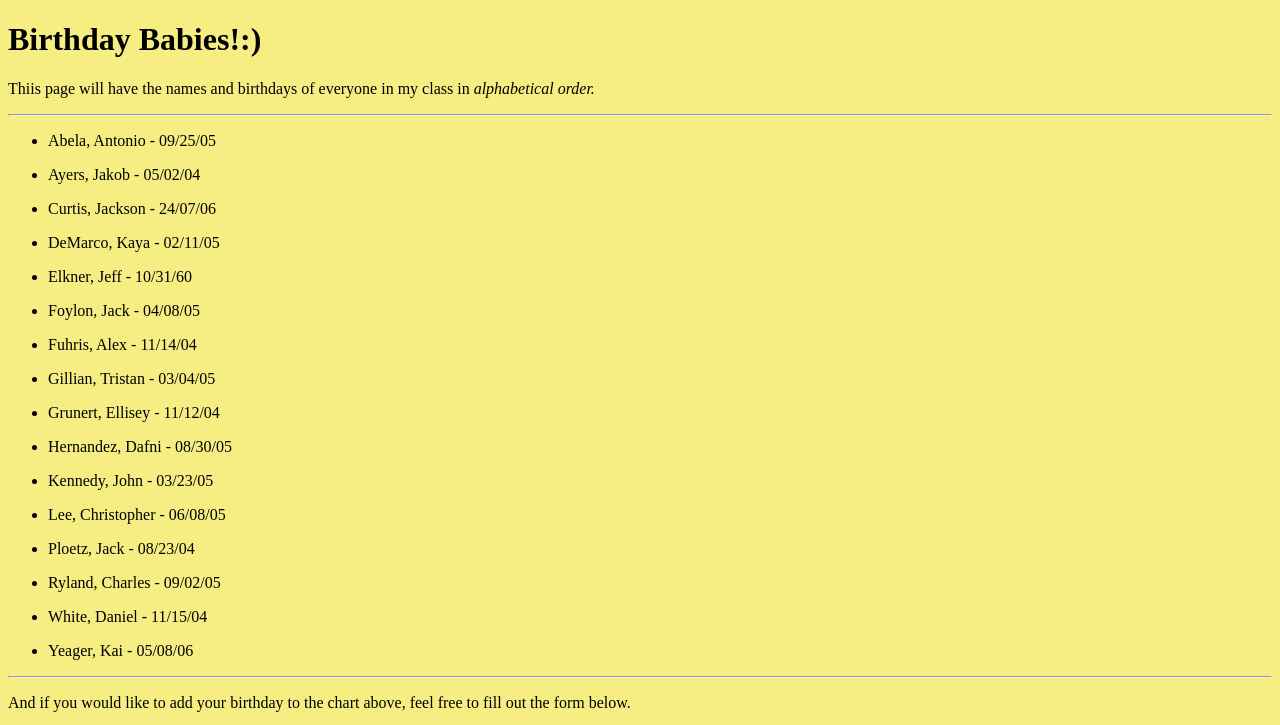
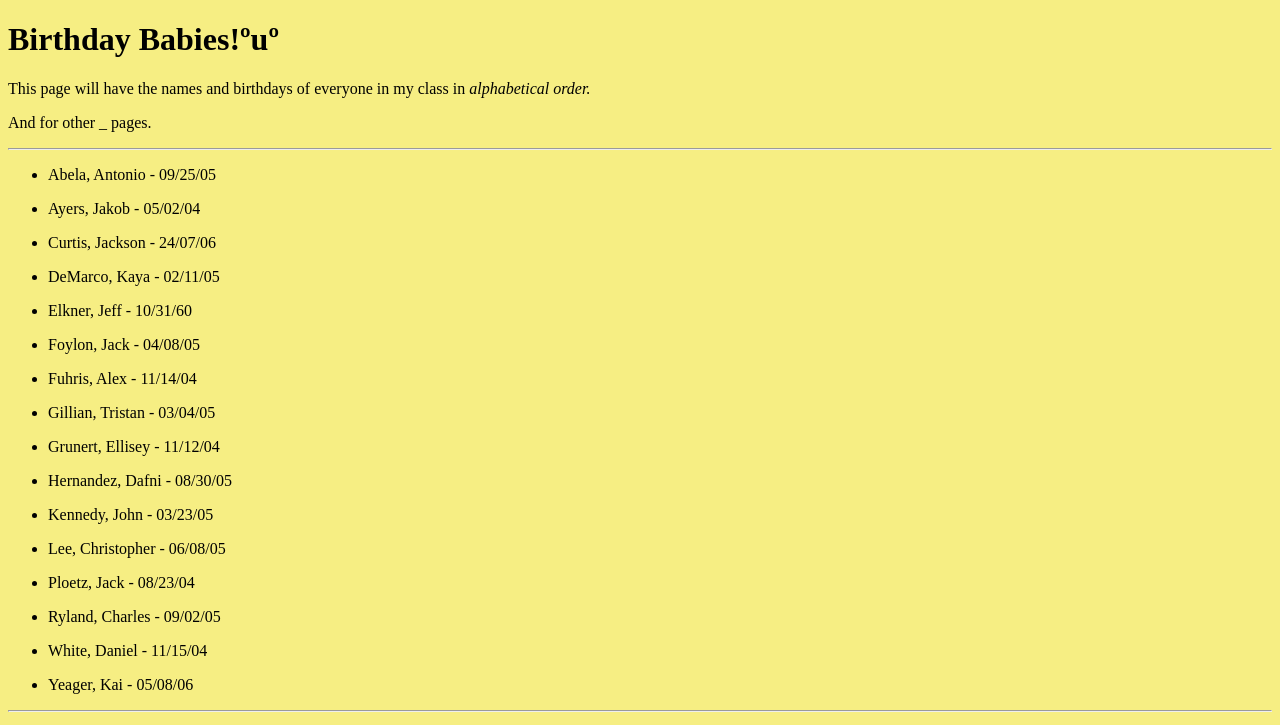
Before and after one commit to Bbelboo/Website, a plain HTML site: page index.html in a window 1280 px wide. Shown: the top 725 px of the page. Drawn offline with Linux system fonts and the light colour scheme.

Commit message:
added some words

```diff
--- a/index.html
+++ b/index.html
@@ -15,11 +15,12 @@ today. ~ JE
 -->
 </head>
 <body>
-<h1>Birthday Babies!:)</h1>
+<h1>Birthday Babies!ºuº</h1>
 <p>
-Thiis page will have the names and birthdays of everyone in my class in <i>alphabetical order.</i>
+This page will have the names and birthdays of everyone in my class in <i>alphabetical order.</i>
 </p>
 <main>
+  <p>And for other _ pages.</p>
 <hr>
 <ul>
   <li><p>Abela, Antonio - 09/25/05</p><li><p>Ayers, Jakob - 05/02/04</p>
```
